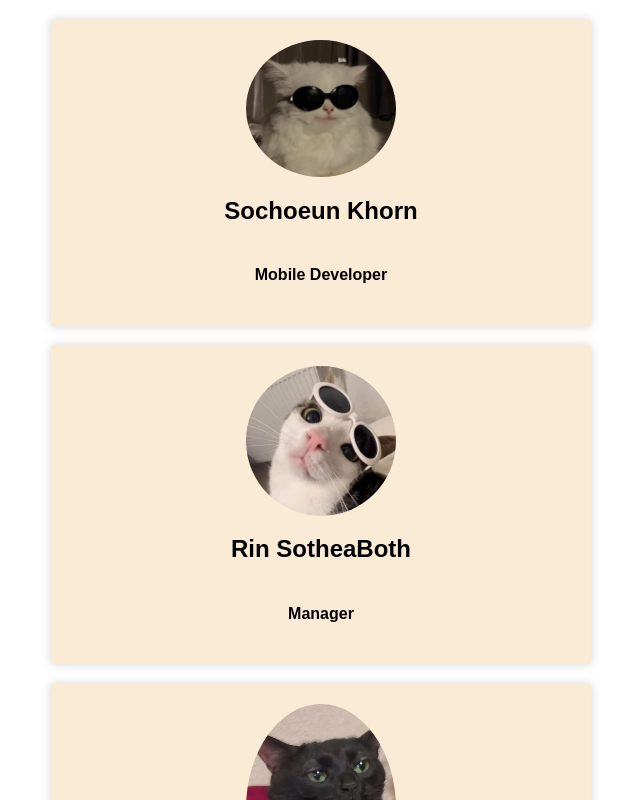
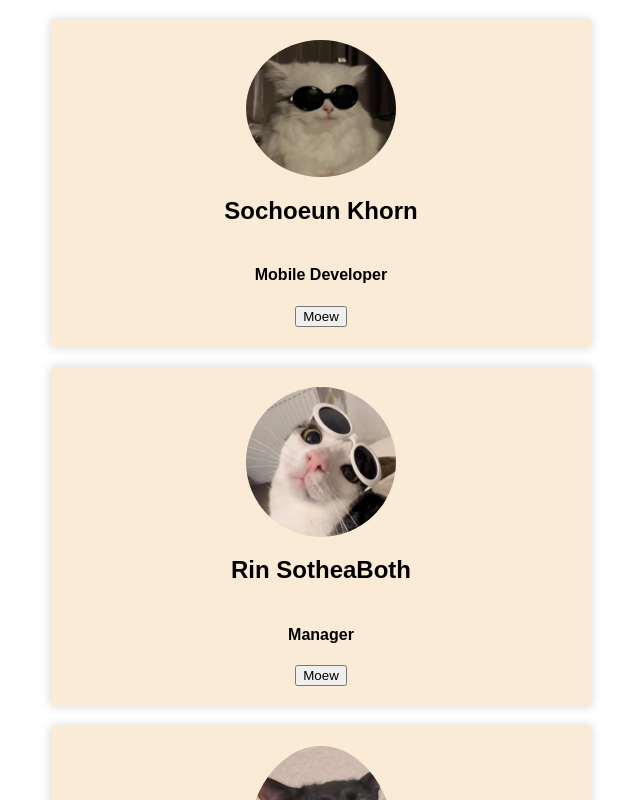
Before and after one commit to SochoeunKhorn/rean_react_js, a React (Vite) app: page / in a window 1280 px wide. Shown: the top 800 px of the page, without its empty margins (319-959 px from the left). Built offline with nearby package versions, Linux system fonts and the light colour scheme.

Commit message:
children props

```diff
--- a/src/components/GroupPoster.jsx
+++ b/src/components/GroupPoster.jsx
@@ -10,12 +10,12 @@ import soty from "../assets/images/soty.jpg";
 function GroupPoster() {
   return (
     <>
-      <Poster
-        imgSrc={sochoeun}
-        name="Sochoeun Khorn"
-        major="Mobile Developer"
-      />
-      <Poster imgSrc={both} name="Rin SotheaBoth" major="Manager" />
+      <Poster imgSrc={sochoeun} name="Sochoeun Khorn" major="Mobile Developer">
+        <button>Moew</button>
+      </Poster>
+      <Poster imgSrc={both} name="Rin SotheaBoth" major="Manager">
+        <button>Moew</button>
+      </Poster>
       <Poster imgSrc={hong} name="Yeang Kimhong" major="Engineer" />
       <Poster imgSrc={liheang} name="Ly Liheang" major="Data Analysis" />
       <Poster imgSrc={nang} name="Heng Somnang" major="Web Developer" />
--- a/src/components/Poster.jsx
+++ b/src/components/Poster.jsx
@@ -1,11 +1,12 @@
 import React from "react";
 import "./Poster.css";
-function Poster({ imgSrc, name, major }) {
+function Poster({ imgSrc, name, major, children }) {
   return (
     <article>
       <img src={imgSrc} alt="profile" />
       <h2>{name}</h2>
       <h4>{major}</h4>
+      {children}
     </article>
   );
 }
```
